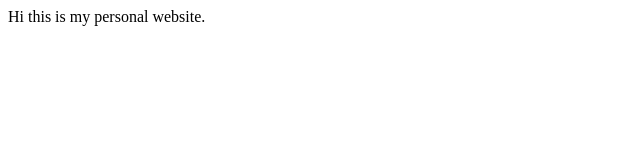
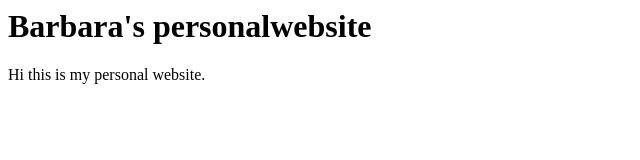
Before and after one commit to barbarasaucedo/barbarasaucedo.github.io, a plain HTML site: page index.html in a window 1280 px wide. Shown: the whole page, without its empty margins (0-640 px from the left). Drawn offline with Linux system fonts and the light colour scheme.

Commit message:
Adding a title

```diff
--- a/index.html
+++ b/index.html
@@ -1 +1,3 @@
+<h1>Barbara's personalwebsite</h1>
+
 Hi this is my personal website.
```
